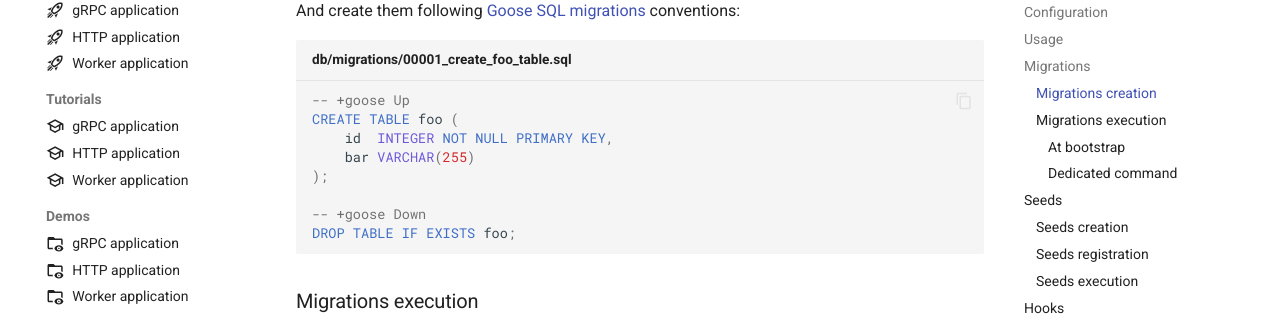
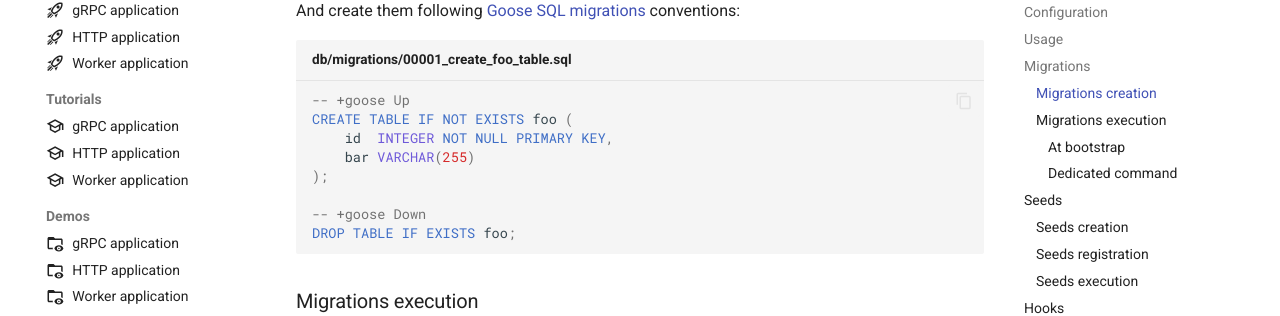
Before and after one commit to ankorstore/yokai, an MkDocs documentation site: the page built from docs/modules/fxsql.md, in a window 1280 px wide and 900 px high, scrolled down 3614 px. Shown: the part 150-466 px from the top of the window. Built offline with MkDocs 1.6.1 and Material for MkDocs 9.7.7, drawn with Linux system fonts in a browser that asks for light colours; comment, search, counter and statistics services are not loaded.

Commit message:
chore: specify "IF NOT EXISTS" in fxsql goose documentation
Signed-off-by: Jordi Clariana <jordi.clariana@ankorstore.com>

````diff
--- a/docs/modules/fxsql.md
+++ b/docs/modules/fxsql.md
@@ -173,7 +173,7 @@ And create them following [Goose SQL migrations](https://github.com/pressly/goos
 
 ```sql title="db/migrations/00001_create_foo_table.sql"
 -- +goose Up
-CREATE TABLE foo (
+CREATE TABLE IF NOT EXISTS foo (
 	id  INTEGER NOT NULL PRIMARY KEY,
 	bar VARCHAR(255)
 );
````
